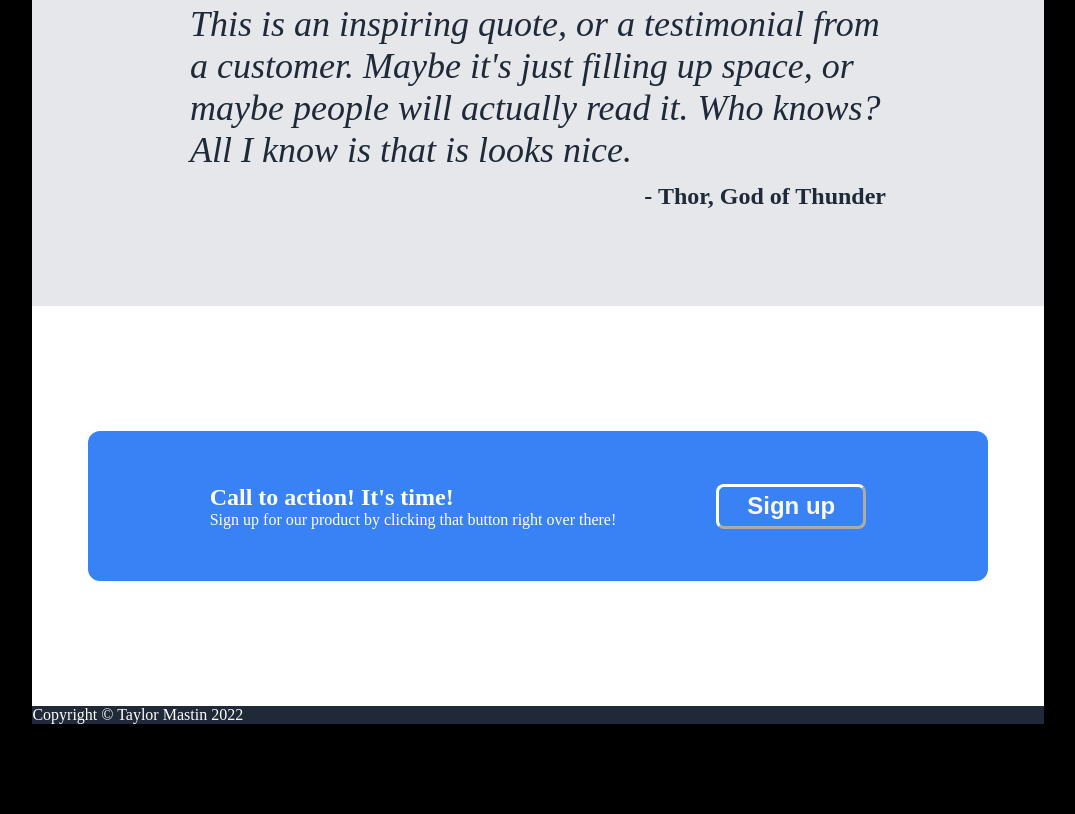
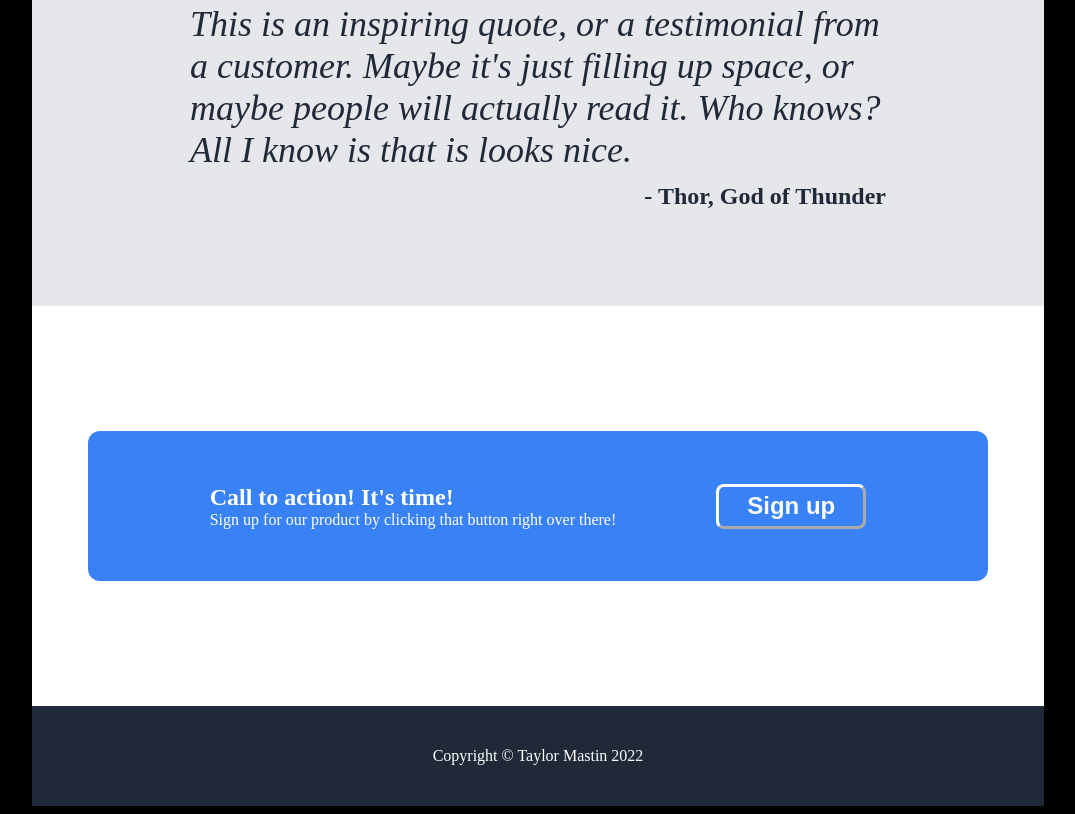
Before and after one commit to ey215/odin-landing-page, a plain HTML site: page index.html in a window 1280 px wide. Shown: the part 1002-1816 px from the top of the page, without its empty margins (102-1177 px from the left). Before the commit the page ends 1734 px from the top, so only its background shows below. Drawn offline with Linux system fonts and the light colour scheme.

Commit message:
Add style to footer

```diff
--- a/style.css
+++ b/style.css
@@ -156,6 +156,10 @@ img {
     color: white;
     flex-grow: 1;
     width: 80%;
+    display: flex;
+    height: 100px;
+    justify-content: center;
+    align-items: center;
 }
 
 .middle-bar {
@@ -241,5 +245,4 @@ a {
     font-size: 24px;
     font-weight: bold;
     border-width: 3px;
-
 }
```
